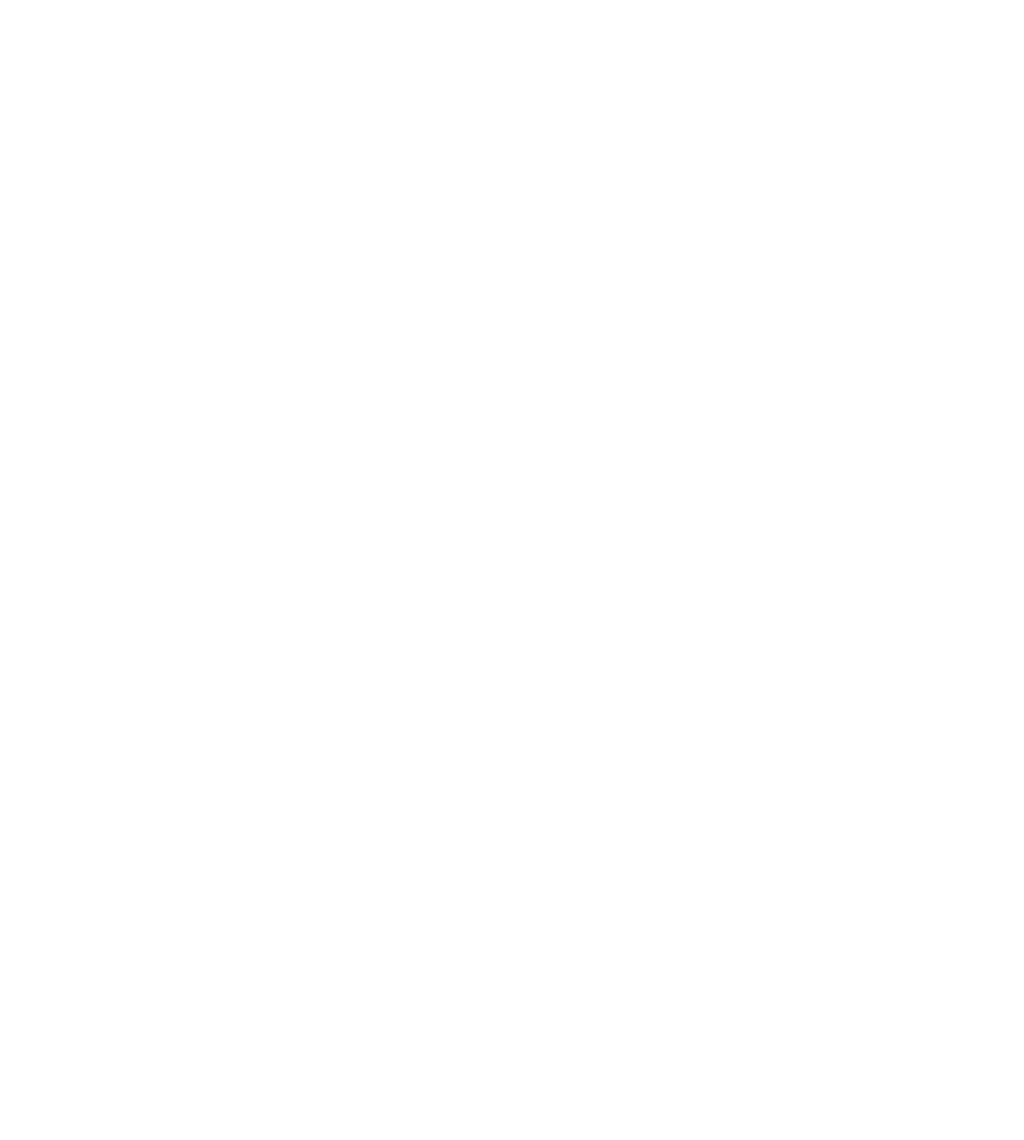
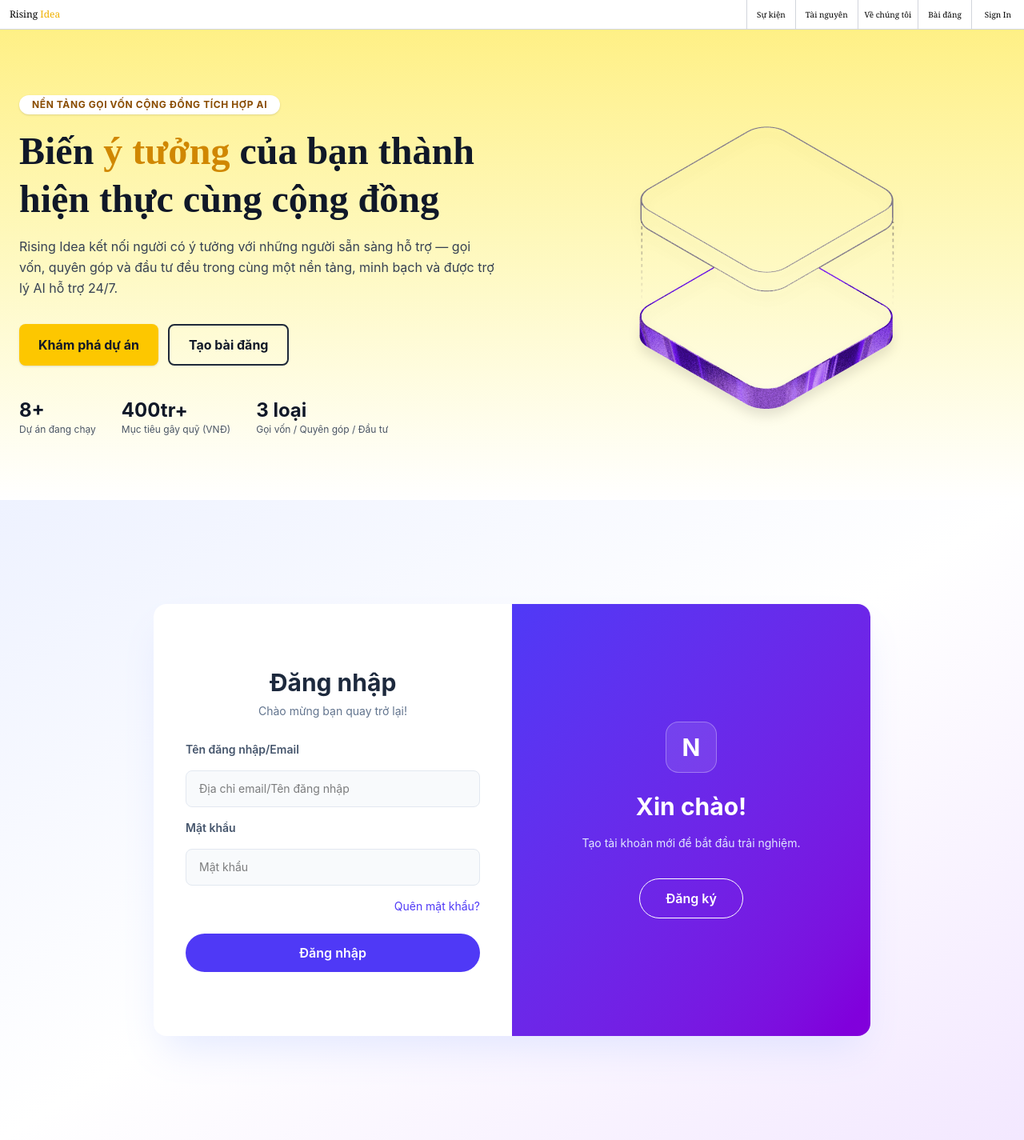
Before and after one commit to KLTN-12-2026/Nhom14, a React app in the folder frontend/: page /dang-nhap in a window 1280 px wide. Shown: the whole page at 80% size. Before the commit the page ends 800 px from the top, so only its background shows below. Built offline with nearby package versions, Linux system fonts and the light colour scheme; the HTML template or start-up script is replaced by a standard one; a web font is replaced by a local one.

Commit message:
Port UI DangNhap + AuthForm tu luc local sang cau truc pages/Auth

```diff
--- /dev/null
+++ b/frontend/src/components/Auth/AuthForm.jsx
@@ -0,0 +1,91 @@
+
+export default function AuthForm({ type, onSubmit }) {
+  const isRegister = type === "register";
+
+  const inputClass =
+    "w-full rounded-lg border border-slate-200 bg-slate-50 px-4 py-3 text-sm outline-none transition focus:border-indigo-500 focus:ring-2 focus:ring-indigo-100";
+
+  return (
+    <form
+      onSubmit={(event) => onSubmit(event, type)}
+      className="mx-auto flex w-full max-w-sm flex-col gap-4"
+    >
+      <div className="mb-3 text-center">
+        <h1 className="text-3xl font-bold text-slate-800">
+          {isRegister ? "Tạo tài khoản" : "Đăng nhập"}
+        </h1>
+
+        <p className="mt-2 text-sm text-slate-500">
+          {isRegister
+            ? "Đăng ký để bắt đầu sử dụng hệ thống."
+            : "Chào mừng bạn quay trở lại!"}
+        </p>
+      </div>
+
+      {isRegister && (
+        <input
+          className={inputClass}
+          type="text"
+          name="name"
+          placeholder="Họ và tên"
+          autoComplete="name"
+          required
+        />
+      )}
+
+      <h2 className="text-sm font-semibold text-slate-600">
+        Tên đăng nhập/Email
+      </h2>
+      <input
+        className={inputClass}
+        type="email"
+        name="email"
+        placeholder="Địa chỉ email/Tên đăng nhập"
+        autoComplete="email"
+        required
+      />
+
+      <h2 className="text-sm font-semibold text-slate-600">
+        Mật khẩu
+      </h2>
+      <input
+        className={inputClass}
+        type="password"
+        name="password"
+        placeholder="Mật khẩu"
+        autoComplete={isRegister ? "new-password" : "current-password"}
+        minLength={isRegister ? 8 : undefined}
+        required
+      />
+
+      {isRegister && (
+        <input
+          className={inputClass}
+          type="password"
+          name="confirmPassword"
+          placeholder="Nhập lại mật khẩu"
+          autoComplete="new-password"
+          minLength={8}
+          required
+        />
+      )}
+
+      {!isRegister && (
+        <button
+          type="button"
+          className="self-end text-sm text-indigo-600 hover:underline"
+          onClick={() => alert("Chức năng quên mật khẩu sẽ được bổ sung sau.")}
+        >
+          Quên mật khẩu?
+        </button>
+      )}
+
+      <button
+        type="submit"
+        className="mt-2 rounded-full bg-indigo-600 px-6 py-3 font-semibold text-white transition hover:bg-indigo-700"
+      >
+        {isRegister ? "Đăng ký" : "Đăng nhập"}
+      </button>
+    </form>
+  );
+}
--- a/frontend/src/components/Navbar/Navbar.jsx
+++ b/frontend/src/components/Navbar/Navbar.jsx
@@ -1,42 +1,59 @@
-// Navbar bản thiết kế trang chủ: chỉ giao diện, chưa gắn chức năng.
-const menuItems = ['Trang chủ', 'Sự kiện', 'Tài Nguyên', 'Về Chúng Tôi'];
 
-export default function Navbar() {
+import { Link } from 'react-router-dom'
+
+const Navbar = () => {
   return (
-    <nav className="sticky top-0 z-40 border-b border-gray-200 bg-white">
-      <div className="mx-auto flex h-20 max-w-7xl items-center justify-between px-4 md:px-6">
-        <a href="#" className="shrink-0 text-2xl font-bold font-inknut">
-          Rising <span className="text-yellow-500">Idea</span>
-        </a>
+    <nav className="w-full border-b border-gray-300 bg-white">
+      <div className="flex h-9 w-full items-stretch">
 
-        <ul className="hidden items-center gap-1 md:flex">
-          {menuItems.map((label) => (
-            <li key={label}>
-              <a
-                href="#"
-                className="rounded-lg px-4 py-2 text-sm font-inknut text-gray-700 transition hover:bg-gray-100"
-              >
-                {label}
-              </a>
-            </li>
-          ))}
-        </ul>
+        {/* Logo bên trái */}
+        <div className="flex shrink-0 items-center px-3">
+          <Link to="/" className="font-serif text-xs">
+            Rising <span className="text-yellow-500">Idea</span>
+          </Link>
+        </div>
 
-        <div className="flex shrink-0 items-center gap-2">
-          <a
-            href="#"
-            className="rounded-lg px-4 py-2 text-sm font-bold text-gray-700 transition hover:bg-gray-100"
+        {/* Menu bên phải */}
+        <div className="ml-auto flex items-stretch">
+          <Link
+            to="/"
+            className="flex items-center border-l border-gray-300 px-3 font-serif text-[10px] hover:bg-gray-100"
           >
-            Đăng nhập
-          </a>
-          <a
-            href="#"
-            className="rounded-lg bg-yellow-400 px-4 py-2 text-sm font-bold text-gray-900 shadow-sm transition hover:bg-yellow-500"
+            Sự kiện
+          </Link>
+
+          <Link
+            to="/"
+            className="flex items-center border-l border-gray-300 px-3 font-serif text-[10px] hover:bg-gray-100"
           >
-            Đăng ký
-          </a>
+            Tài nguyên
+          </Link>
+
+          <Link
+            to="/"
+            className="flex items-center border-l border-gray-300 px-2 font-serif text-[10px] hover:bg-gray-100"
+          >
+            Về chúng tôi
+          </Link>
+
+          <Link
+            to="/"
+            className="flex items-center border-l border-gray-300 px-3 font-serif text-[10px] hover:bg-gray-100"
+          >
+            Bài đăng
+          </Link>
+
+          <Link
+            to="/dang-nhap"
+            className="flex items-center border-l border-gray-300 px-4 font-serif text-[10px] hover:bg-gray-100"
+          >
+            Sign In
+          </Link>
         </div>
+
       </div>
     </nav>
-  );
+  )
 }
+
+export default Navbar
--- a/frontend/src/pages/Auth/DangNhap.jsx
+++ b/frontend/src/pages/Auth/DangNhap.jsx
@@ -1,11 +1,163 @@
+
+import { useLocation, useNavigate } from "react-router-dom";
+import AuthForm from "../../components/Auth/AuthForm";
+import Navbar from "../../components/Navbar/Navbar";
+import Hero from "../../components/Home/Hero";
+
+export default function DangNhap() {
+  const navigate = useNavigate();
+  const location = useLocation();
+
+  // URL là nguồn xác định form đang hiển thị
+  const isRegister = location.pathname === "/dang-ky";
+
+  function switchMode(register) {
+    navigate(register ? "/dang-ky" : "/dang-nhap");
+  }
 
 
-const DangNhap = () => {
+function handleSubmit(event, type) {
+  event.preventDefault();
+
+  // Chỉ cho phép đăng nhập bằng tài khoản demo
+  if (type === "login") {
+    const formData = new FormData(event.currentTarget);
+
+    const email = formData.get("email")?.trim().toLowerCase();
+    const password = formData.get("password");
+
+    if (
+      email === "demo@gmail.com" &&
+      password === "Demo123456"
+    ) {
+      // Đánh dấu đã đăng nhập demo
+      sessionStorage.setItem("isLoggedIn", "true");
+
+      // Chuyển đến trang chủ
+      navigate("/");
+    } else {
+      alert("Email hoặc mật khẩu không chính xác!");
+    }
+
+    return;
+  }
+
+  // Chưa triển khai đăng ký thật
+  alert("Hiện tại, hệ thống chỉ hỗ trợ tài khoản demo.");
+}
+
+
   return (
     <div>
+      <Navbar />
+      <Hero />
+      <main className="flex min-h-screen items-center justify-center bg-linear-to-br from-indigo-50 via-white to-purple-100 p-4">
+        <div className="relative min-h-135 w-full max-w-4xl overflow-hidden rounded-2xl bg-white shadow-2xl shadow-indigo-200/50">
 
+          {/* Form đăng nhập */}
+          <section
+            aria-hidden={isRegister}
+            className={`absolute inset-y-0 left-0 flex w-full items-center justify-center p-7 transition-all duration-700 ease-in-out sm:w-1/2 sm:p-10 ${
+              isRegister
+                ? "pointer-events-none -translate-x-full opacity-0"
+                : "translate-x-0 opacity-100"
+            }`}
+          >
+            <AuthForm
+              type="login"
+              onSubmit={handleSubmit}
+            />
+          </section>
+
+          {/* Form đăng ký */}
+          <section
+            aria-hidden={!isRegister}
+            className={`absolute inset-y-0 right-0 flex w-full items-center justify-center p-7 transition-all duration-700 ease-in-out sm:w-1/2 sm:p-10 ${
+              isRegister
+                ? "translate-x-0 opacity-100"
+                : "pointer-events-none translate-x-full opacity-0"
+            }`}
+          >
+            <AuthForm
+              type="register"
+              onSubmit={handleSubmit}
+            />
+          </section>
+
+          {/* Panel trượt trên desktop */}
+          <div
+            className={`absolute inset-y-0 left-1/2 z-10 hidden w-1/2 overflow-hidden bg-linear-to-br from-indigo-600 to-purple-700 text-white transition-transform duration-700 ease-in-out sm:block ${
+              isRegister ? "-translate-x-full" : "translate-x-0"
+            }`}
+          >
+            <div
+              className={`absolute inset-y-0 left-0 flex w-[200%] transition-transform duration-700 ease-in-out ${
+                isRegister ? "translate-x-0" : "-translate-x-1/2"
+              }`}
+            >
+              {/* Panel chào mừng */}
+              <section className="flex w-1/2 flex-col items-center justify-center px-8 text-center">
+                <div className="mb-6 flex h-16 w-16 items-center justify-center rounded-2xl border border-white/30 bg-white/10 text-3xl font-bold">
+                  N
+                </div>
+
+                <h2 className="text-3xl font-bold">
+                  Chào mừng trở lại!
+                </h2>
+
+                <p className="mt-4 max-w-xs text-sm leading-6 text-indigo-100">
+                  Đăng nhập để tiếp tục sử dụng hệ thống.
+                </p>
+
+                <button
+                  type="button"
+                  onClick={() => switchMode(false)}
+                  className="mt-8 rounded-full border border-white px-8 py-3 font-semibold transition hover:bg-white hover:text-indigo-700"
+                >
+                  Đăng nhập
+                </button>
+              </section>
+
+              {/* Panel mời đăng ký */}
+              <section className="flex w-1/2 flex-col items-center justify-center px-8 text-center">
+                <div className="mb-6 flex h-16 w-16 items-center justify-center rounded-2xl border border-white/30 bg-white/10 text-3xl font-bold">
+                  N
+                </div>
+
+                <h2 className="text-3xl font-bold">
+                  Xin chào!
+                </h2>
+
+                <p className="mt-4 max-w-xs text-sm leading-6 text-indigo-100">
+                  Tạo tài khoản mới để bắt đầu trải nghiệm.
+                </p>
+
+                <button
+                  type="button"
+                  onClick={() => switchMode(true)}
+                  className="mt-8 rounded-full border border-white px-8 py-3 font-semibold transition hover:bg-white hover:text-indigo-700"
+                >
+                  Đăng ký
+                </button>
+              </section>
+            </div>
+          </div>
+
+          {/* Nút chuyển đổi trên mobile */}
+          <div className="absolute bottom-3 left-0 z-20 flex w-full justify-center sm:hidden">
+            <button
+              type="button"
+              onClick={() => switchMode(!isRegister)}
+              className="rounded-full px-4 py-2 text-sm font-medium text-indigo-600 hover:bg-indigo-50"
+            >
+              {isRegister
+                ? "Đã có tài khoản? Đăng nhập"
+                : "Chưa có tài khoản? Đăng ký"}
+            </button>
+          </div>
+        </div>
+      </main>
     </div>
-  )
+
+  );
 }
-
-export default DangNhap;
```
